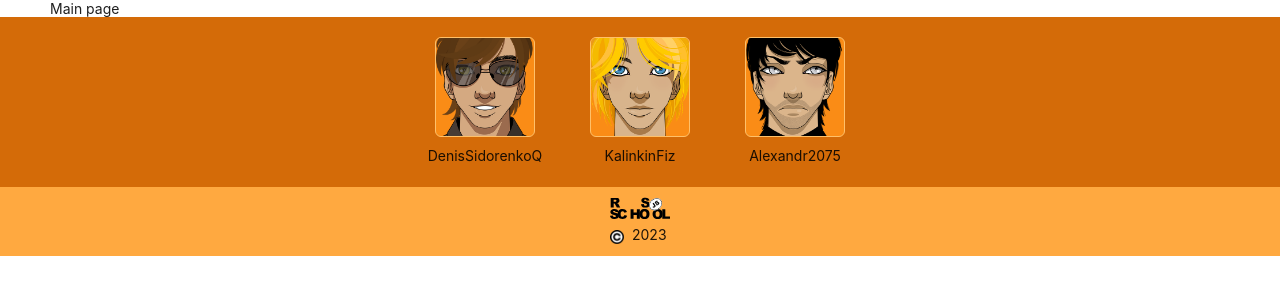
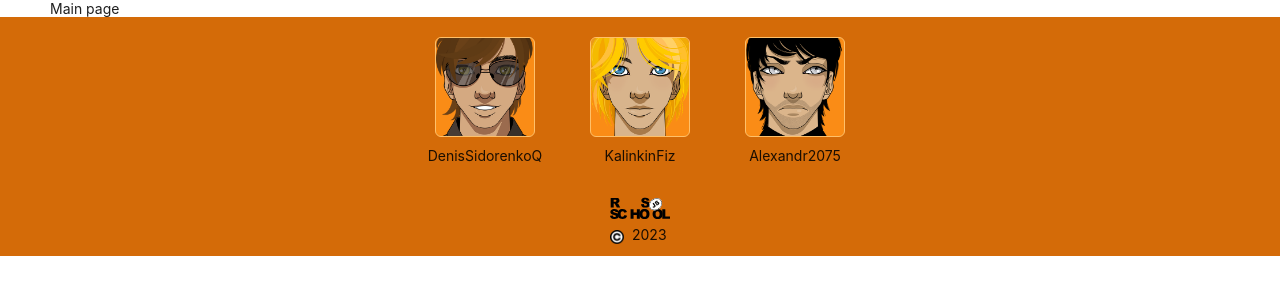
Before and after one commit to DenisSidorenkoQ/rsschool-graphiql-app, a React (Vite) app: page /main in a window 1280 px wide. Shown: the top 300 px of the page. Built offline with nearby package versions, Linux system fonts and the light colour scheme.

Commit message:
fix: fix color footer

```diff
--- a/src/App.tsx
+++ b/src/App.tsx
@@ -13,7 +13,6 @@ const App = () => {
         <Routes>
           <Route path={'/'} element={<Welcome />} />
           <Route path={'/main'} element={<Main />} />
-          <Route path={'/sign'} element={<Sign />} />
         </Routes>
       </PageFooter>
     </div>
--- a/src/components/PageFooter.tsx
+++ b/src/components/PageFooter.tsx
@@ -72,7 +72,7 @@ export const PageFooter = ({ children }: Props) => {
           style={{
             display: 'flex',
             justifyContent: 'center',
-            backgroundColor: token['orange-5'],
+            backgroundColor: token['orange-7'],
             padding: '10px',
           }}
         >
@@ -80,7 +80,6 @@ export const PageFooter = ({ children }: Props) => {
             style={{
               display: 'flex',
               flexDirection: 'column',
-              backgroundColor: token['orange-5'],
             }}
           >
             <a href="https://rs.school/react/" target="_blank" rel="noreferrer">
```
